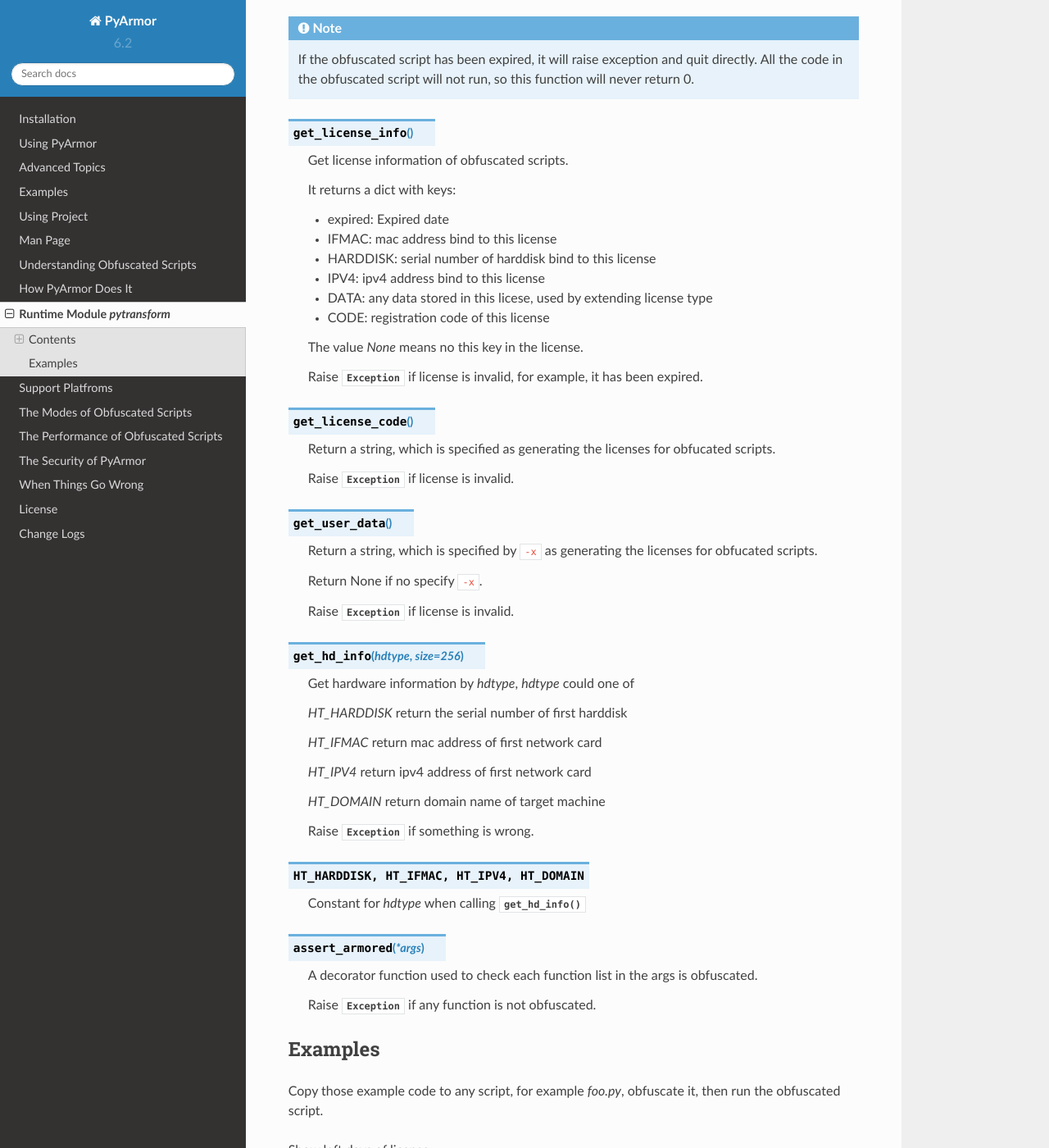
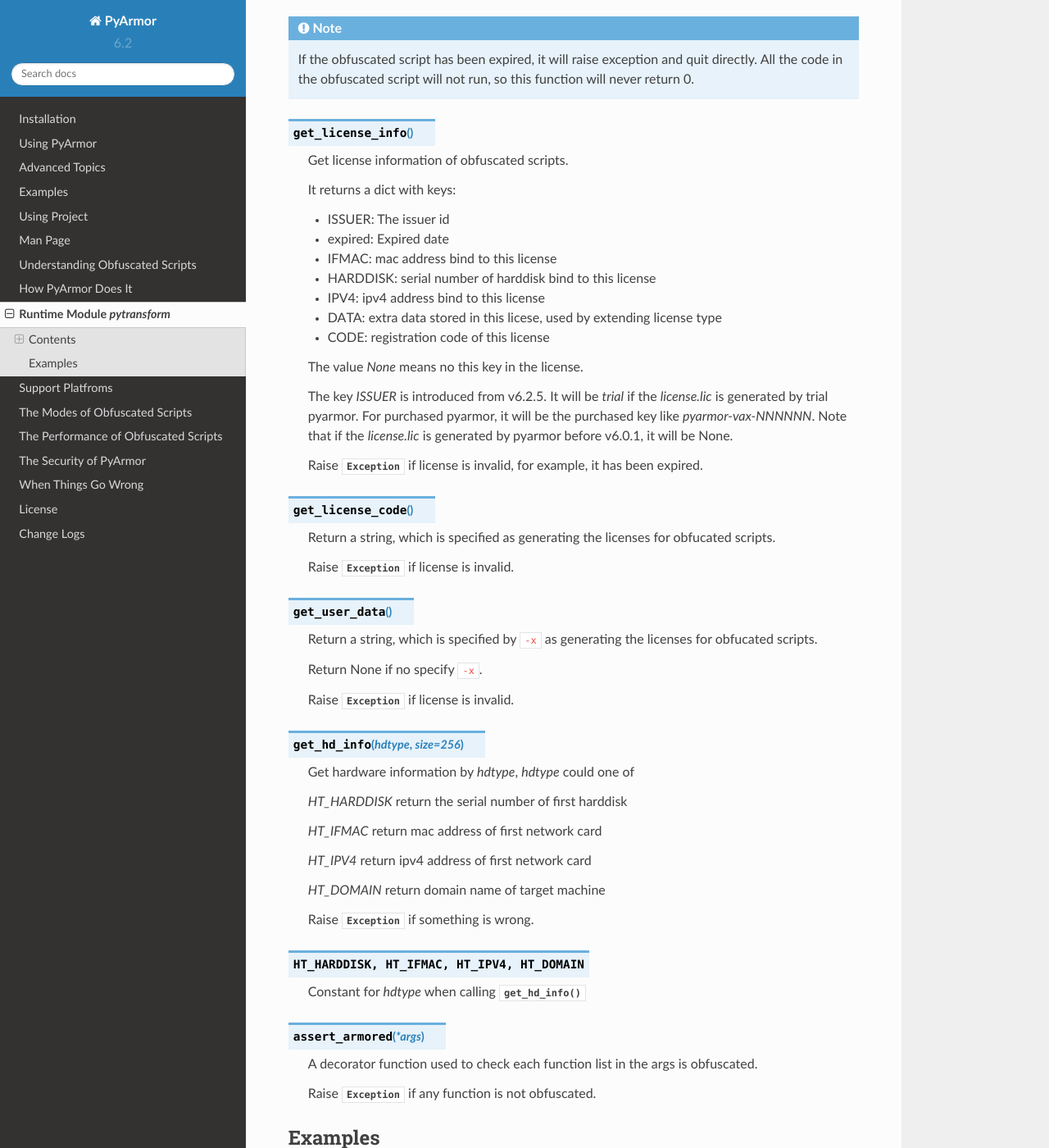
Before and after one commit to dashingsoft/pyarmor, a Sphinx documentation site: the page built from docs/pytransform.rst, in a window 1280 px wide and 1400 px high, scrolled down 612 px. Shown: the whole window at 82% size. Built offline with Sphinx 7.4.7 and the Read the Docs theme 2.0.0, drawn with Linux system fonts in a browser that asks for light colours.

Commit message:
Document new license information: issuer id

```diff
--- a/docs/pytransform.rst
+++ b/docs/pytransform.rst
@@ -39,14 +39,20 @@
 
    It returns a dict with keys:
 
+   * ISSUER: The issuer id
    * expired: Expired date
    * IFMAC: mac address bind to this license
    * HARDDISK: serial number of harddisk bind to this license
    * IPV4: ipv4 address bind to this license
-   * DATA: any data stored in this licese, used by extending license type
+   * DATA: extra data stored in this licese, used by extending license type
    * CODE: registration code of this license
 
    The value `None` means no this key in the license.
+
+   The key `ISSUER` is introduced from v6.2.5. It will be `trial` if the
+   `license.lic` is generated by trial pyarmor. For purchased pyarmor, it will
+   be the purchased key like `pyarmor-vax-NNNNNN`.  Note that if the
+   `license.lic` is generated by pyarmor before v6.0.1, it will be None.
 
    Raise :exc:`Exception` if license is invalid, for example, it has
    been expired.
```
Also changed, not shown: other parts of docs/pytransform.rst (+1 -1 lines).
